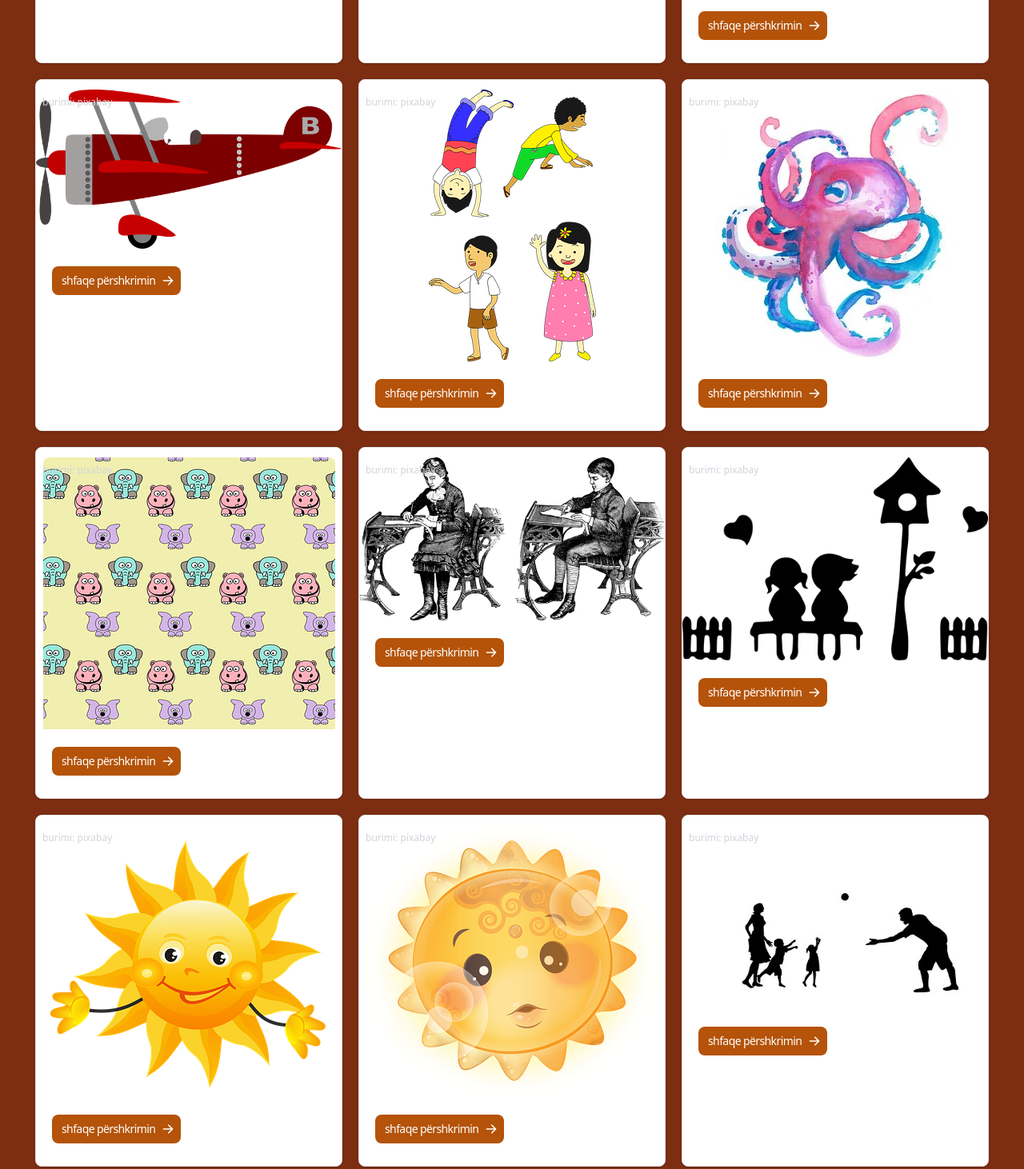
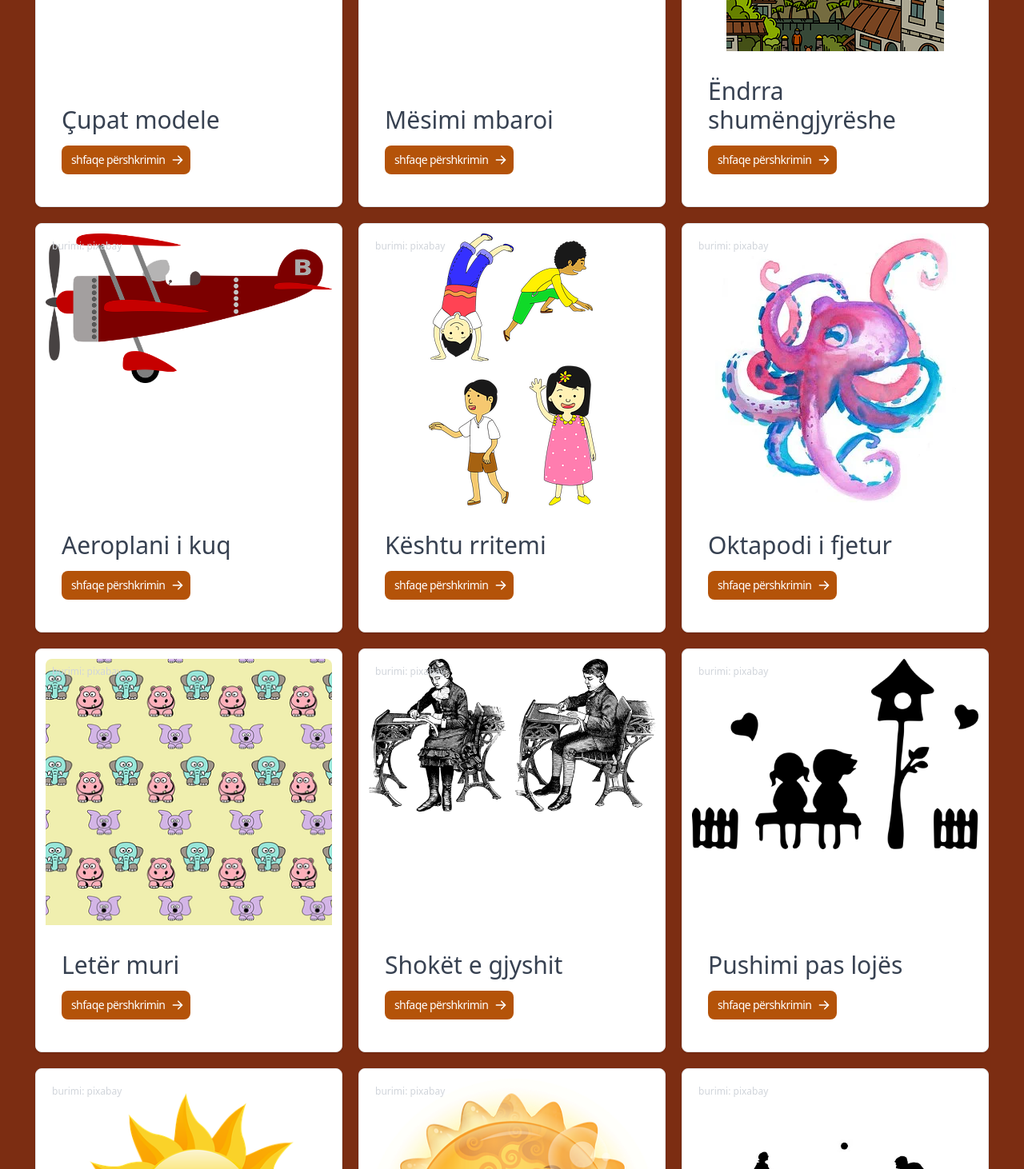
Before and after one commit to mensaco/MesoTeShprehesh, a plain HTML site: page index.html in a window 1280 px wide. Shown: the part 1057-2519 px from the top of the page at 80% size. Drawn offline with Linux system fonts and the light colour scheme.

Commit message:
shtyva titullin e permbajtjen ne fund te kartes

```diff
--- a/js/har.js
+++ b/js/har.js
@@ -25,10 +25,13 @@ const cards = []
 
 for (const key in Tekstet) {
     if (Object.hasOwnProperty.call(Tekstet, key)) {
+        const title = Tekstet[key].title || "";
         const text = Tekstet[key].text || "Kërkojmë ndjesë! Për këtë fotografi ende nuk kemi shkruar përshkrimin. Do të mundohemi ta shtojmë sa më shpejt që të jetë e mundur.";
         cards.push(card
                             .replace(/\{key\}/g,key)
-                            .replace(/\{text\}/g,text))
+                            .replace(/\{title\}/g,title)
+                            .replace(/\{text\}/g,text)
+        )
 
 
     }
--- a/json/data.js
+++ b/json/data.js
@@ -1,53 +1,70 @@
 const Tekstet = {
     "154.webp": {
+        "title":"Fëmijët e lumtur",
         "text": "Në këtë ilustrim duken kokat e gjashtë fëmijëve. Ata kanë ngjyrë të ndryshme të flokëve dhe lëkurës, sepse vijnë nga anë të ndryshme të botës. Buzëqeshja e tyre tregon se ata nuk kanë brenga dhe  janë të lumtur."
     },
     "155.webp": {
+        "title":"Dërrasa e lapsat",
         "text": "Këtu duket një dërrasë e zezë me kornizë druri. Djathtas dërrasës janë të radhitur shumë lapsa me ngjyra të ndryshme afër njëri-tjetrit. Të gjithë lapsat kanë majën në anën e djathtë."
     },
     "156.webp": {
+        "title":"Fëmijët lozonjarë",
         "text": "Në këtë ilustrim duken dy fëmijë duke luajtur në natyrë, në një livadh me bar të blertë e me hurdha të vogla balte. Të dy fëmijët qëndrojnë me duart e tyre përtokë dhe këmbët përpjetë kah qielli i kaltër. Ata kanë përbaltur petkat e tyre duke luajtur."
     },
     "158.png": {
+        "title":"Çupat modele",
         "text": "Ky vizatim ka pesë vajza me fustane dhe modele flokësh të ndryshme. E dyta ka një lule në fustan, të tjerat kanë figura të ndryshme gjeometrike si rrathe, vija etj."
     },
     "159.webp": {
+        "title":"Mësimi mbaroi",
         "text": "Ky ilustrim paraqit dy nxënës rrugës duke u kthyer nga shkolla. Të dytë janë të lumtur. Rruga kalon nëpër një bregore të blertë me ca shkurre në prapavi. Në qiellin me pak re shkëlqen dielli."
     },
     "160.webp": {
+        "title":"Ëndrra shumëngjyrëshe",
         "text": "Ky ilustrim i ngjan një ëndrre të një fëmije. Në plan të parë duken ca shtëpi dhe plazhi me lodra fëmijësh nëpër të. Më tutje duket deti me një anije, një varkë dhe një balenë. Qielli me shirita harkorë me ngjyrime të afërta reflektohet në sipërfaqen e detit. Në të majtë të ilustrimit ka një kullë të lartë fanari, në të djathtën një luftëtar ninja, ndërsa në pjesën e sipërme ka një balonë, një aeroplan dhe disa toptha që duken si trupa qiellorë."
     },
     "161.webp": {
+        "title":"Aeroplani i kuq",
         "text": "Këtu kemi të ilustruar një aeroplan i kuq me helikë, të ngjashëm me ata nga lufta e dytë botërore. Aeroplani ka krahë të dyfishtë dhe në ulëse nuk ka pilot. Në bishtin e aeroplanit është shkruar shkronja B. Mbase është nistorja e emrit të pilotit."
     },
     "162.webp": {
+        "title":"Kështu rritemi",
         "text": "Edhe ky ilustrim paraqit tre çuna dhe një gocë duke luajtur. Njëri nga çunat rri mbi duar, tjetri duket sikur ngjitet në një vend të ngritur. Dy fëmijët tjerë duket sikur flasin apo përshëndesin dikë. Petkat e fëmijëve janë plot ngjyra të ndryshme."
     },
     "163.webp": {
+        "title":"Oktapodi i fjetur",
         "text": "Këtu duket një oktapod i pikturuar me ngjyra uji. Oktapodi ka kokën e madhe me dy sy nga e cila dalin tetë apo nëntë gjymtyrë të quajtura tentakula. Ato i shërbejnë oktapodit për të notuar nën ujë apo për të kapur gjëra të ndryshme. Oktapodi është një kafshë shumë inteligjente. Janë gjetur fosile të oktapodit që tregojnë se lloji i tij ka jetuar para 300 milionë vjetësh."
     },
     "164.webp": {
-        "text": "Këtu kemi një ilustrim me figura të përsëritura të kafshëve, si elefanti, kali i Nilit dhe një kafshë me veshë të mëdhenj e sy të hapur plot kureshtje."
+        "title":"Letër muri",
+        "text": "Këtu kemi një letër muri me figura të përsëritura të kafshëve, si elefanti, kali i Nilit dhe një kafshë me veshë të mëdhenj e sy të hapur plot kureshtje."
     },
     "165.webp": {
+        "title":"Shokët e gjyshit",
         "text": "Këtu janë të vizatuar dy nxënës duke shkruar në fletoret e tyre. Uniformat e tyre duket të jenë nga fillimet e shekullit të kaluar. Edhe bankat dhe karriget kanë shumë detaje, gjë që ishte e zakonshme në atë kohë. Vizatimi është bërë me ngjyrë shkrimi, duke hequr vija më të theksuara apo më të zbehta me penë."
     },
     "166.webp": {
+        "title":"Pushimi pas lojës",
         "text": "Këtu kemi siluetat dy fëmijëve të ulur në një stol. Anash tyre ka gardh me dërrasa dhe një pemë e re me një shtëpizë zogjësh në majë. Dy gjethe në formë zemrash fluturojnë me erën."
     },
     "167.webp": {
-        "text": "Ky është një ilustrim i diellit. Ai paraqitet si fytyrë njeriu me sy të ngazëlluar, hundë, faqe e gojë të buzëqeshur dhe me krahë të hapur, sikur do të na përqafojë. Rrezet e diellit duken si petale të lulediellit, apo si leshrat e një luani."
+        "title":"Dielli i hareshëm",
+        "text": "Ky është një ilustrim i diellit. Ai është paraqitur si fytyrë njeriu me sy të ngazëlluar, hundë, faqe e gojë të buzëqeshur dhe me krahë të hapur, sikur do të na përqafojë. Rrezet e diellit duken si petale të lulediellit, apo si leshrat e një luani."
     },
     "169.webp": {
+        "title":"Dielli i hutuar",
         "text": "Edhe këtu ka një ilustrim të diellit, që duket si fytyra e një foshnjeje kurreshtare apo të habitur."
     },
     "170.webp": {
+        "title":"Luajmë me top",
         "text": "Ky ilustrim paraqit siluetat e një familjeje duke luajtur jashtë me top. Në anën e majtë duken nëna me birin e bijën, në të djathtën babai. Konturat tregojnë se babai e biri kanë veshur pantallona të shkurta, ndërsa nëna e bija fustane."
     },
     "171.webp": {
+        "title":"Ylberi si urë",
         "text": "Këtu duket një ylber me shtatë ngjyra të ndryshme, që fillon në një re dhe përfundon në një re tjetër."
     },
     "174.webp": {
+        "title":"Mmmm... ëmbëlsira",
         "text": "Një nënë apo ndoshta dado, ka gatuar një ëmbëlsirë. Ajo do ta vërë ëmbëlsirën mënjanë, mbase që të ftohet, apo deri sa të kthehet babai nga puna, por fëmijët duan medoemos të hanë menjëherë. Edhe qenushi i vogël duket të jetë shqetësuar bashkë me fëmijët."
     },
     "175.webp": {
@@ -600,13 +617,15 @@ const Tekstet = {
 
 
 const card = `
-<div x-data="{ open: false }" class="max-w-sm bg-white border border-gray-200 rounded-lg shadow dark:bg-gray-800 dark:border-gray-700 w-full" >
-<div class="relative mt-3">
+<div x-data="{ open: false }" class="max-w-sm bg-white border border-gray-200 rounded-lg shadow dark:bg-gray-800 dark:border-gray-700 w-full flex flex-col p-3" >
+<div class="relative">
     <img class="rounded-t-lg z-0 mx-auto" src="/img/{key}" alt="{key}" />
     <a class="absolute text-xs top-2 left-2 z-10 text-gray-300 w-full" href="https://pixabay.com" target="_blank">burimi: pixabay</a>
 </div>
+<div class="flex-1"> </div>
 <div class="p-5">
   <a>
+  <h1 class="text-3xl text-gray-700 my-3">{title}</h1>
     <h5 class="mb-2 text-2xl font-bold tracking-tight text-gray-900 dark:text-white">
       <a  @click="open = ! open"
         class="inline-flex items-center px-3 py-2 text-sm font-medium text-center text-white bg-amber-700 rounded-lg hover:bg-amber-800 focus:ring-4 focus:outline-none focus:ring-amber-300 dark:bg-amber-600 dark:hover:bg-amber-700 dark:focus:ring-amber-800">
```
Also changed, not shown: css/styles.css.
